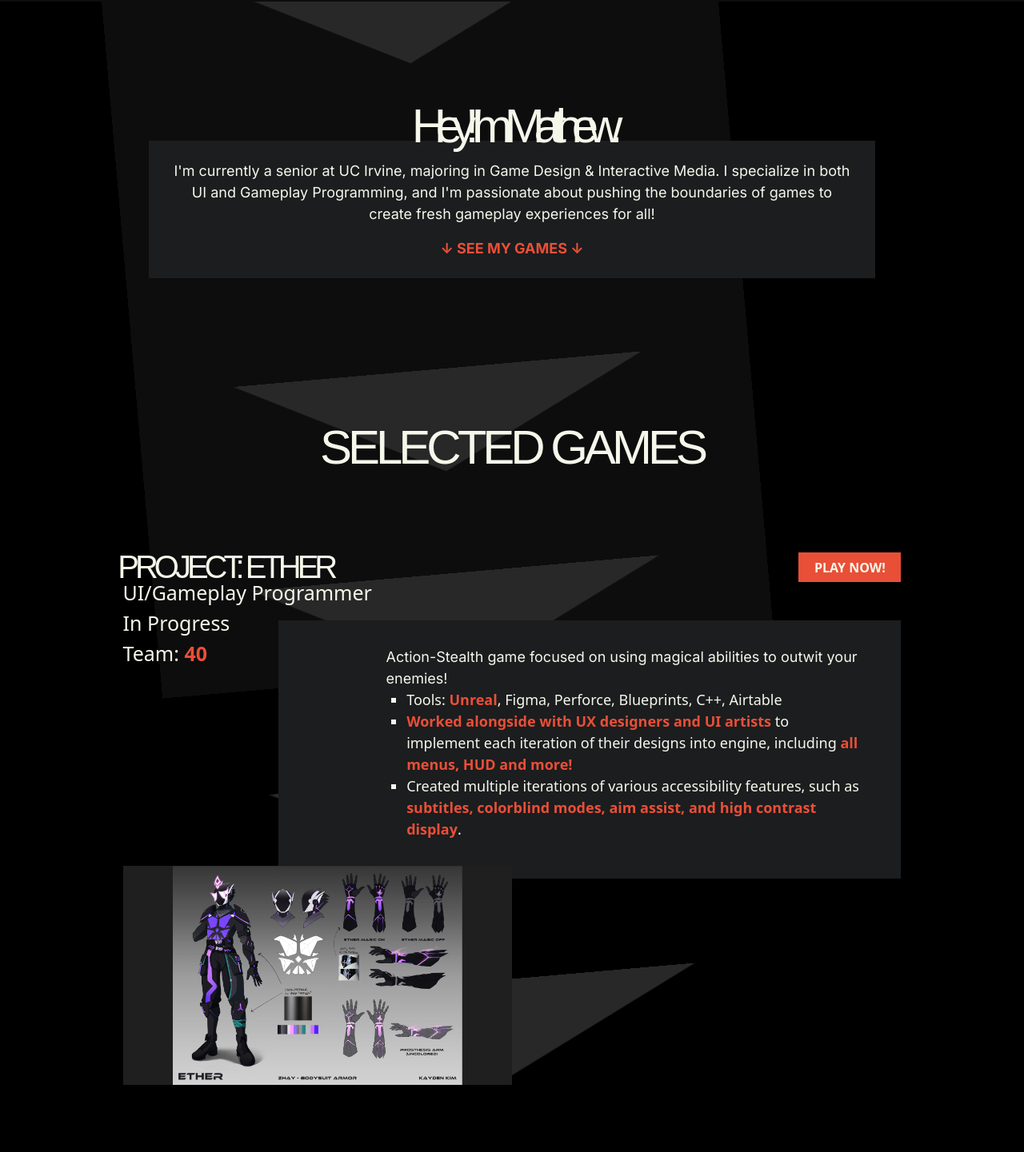
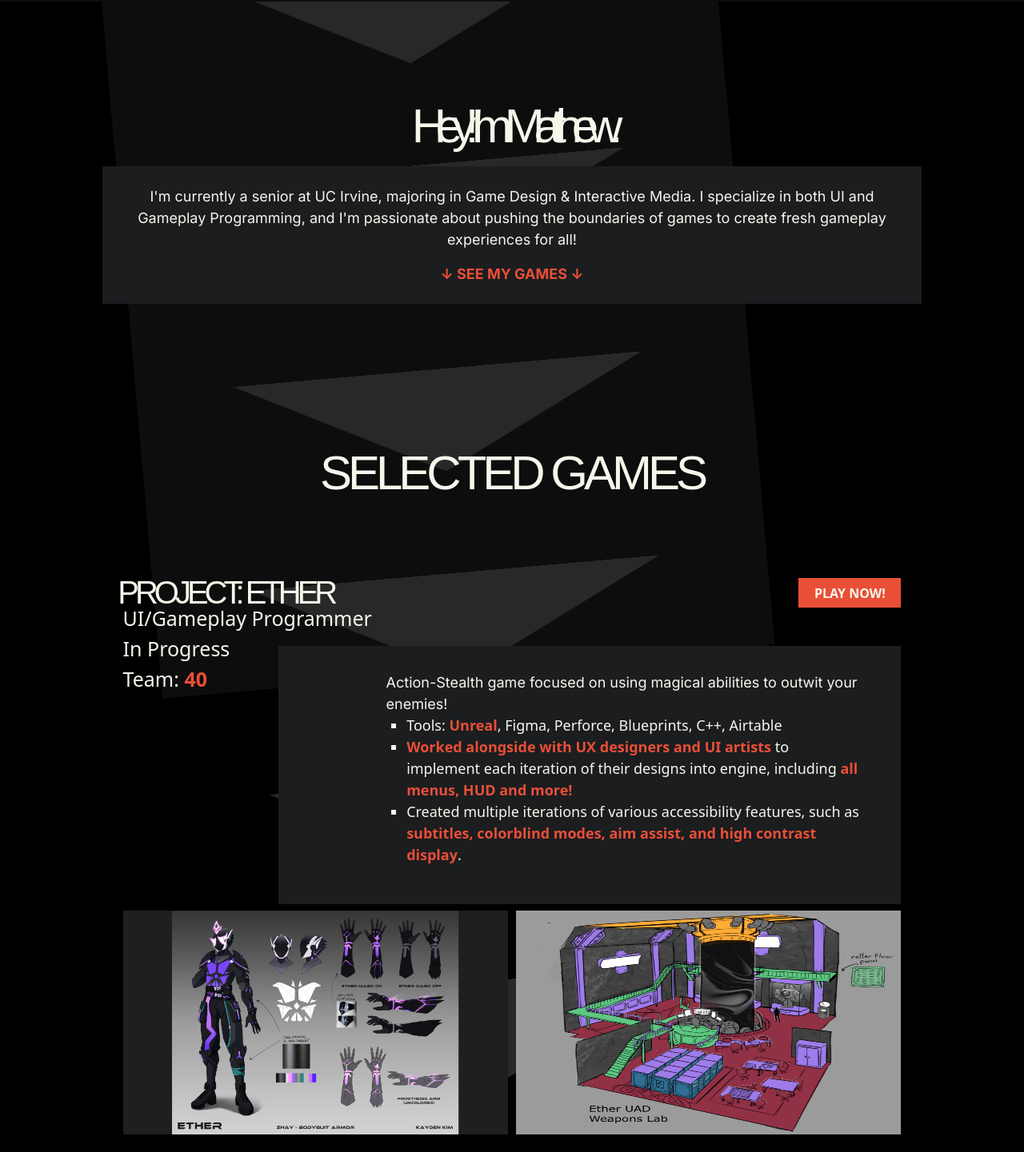
Before and after one commit to big-jungus/big-jungus.github.io, a React (Vite) app: page / in a window 1280 px wide. Shown: the part 46-1487 px from the top of the page at 80% size. Built offline with nearby package versions, Linux system fonts and the light colour scheme; a web font is replaced by a local one.

Commit message:
more progress

```diff
--- a/src/components/landing/About.tsx
+++ b/src/components/landing/About.tsx
@@ -17,7 +17,7 @@ function About() {
                     <ul/>
                     </p>
 
-                    <p className="highlight" onClick={() => NavNavigation("recent")}>↓ SEE MY GAMES ↓</p>
+                    <p className="highlight aboutHover" onClick={() => NavNavigation("recent")}>↓ SEE MY GAMES ↓</p>
 
                 </div>
             </div>
--- a/src/components/landing/Contact.tsx
+++ b/src/components/landing/Contact.tsx
@@ -12,8 +12,7 @@ function Contact(){
 
 
             <div className="contactBody">
-                <p>You can best reach me at
-                    <a href="mailto: matthewjung1010@gmail.com" target="_blank">matthewjung1010@gmail.com</a>
+                <p>You can best reach me at <a href="mailto: matthewjung1010@gmail.com" target="_blank">matthewjung1010@gmail.com</a>
                     , or at my <a href="mailto: matthewjung1010@gmail.com" target="_blank">LinkedIn</a>!
                     </p>
 
--- a/src/components/landing/ProjectsRecent.tsx
+++ b/src/components/landing/ProjectsRecent.tsx
@@ -1,7 +1,12 @@
 import "./css/stylesHome.css"
 import ETH_Icon from "/projectPictures/Ether/ETH1.png";
+import ETH_Icon2 from "/projectPictures/Ether/ETH2.jpg";
+
 import EDO_Icon from "/projectPictures/EdoEdo/EDO1.png";
+import EDO_Icon2 from "/projectPictures/EdoEdo/EDO2.png";
+
 import LR_Icon from "/projectPictures/LightRunner/LR1.jpg";
+import LR_Icon2 from "/projectPictures/LightRunner/LR2.gif";
 
 import { Button } from "react-bootstrap";
 
@@ -35,7 +40,7 @@ const Projects = ({
                     </div>
 
                     <div className="projectDescription">
-                        <Button bsPrefix="buttonLeft">PLAY NOW!</Button>
+                        <Button bsPrefix="buttonLeft" onClick={()=> window.open("https://www.google.com/", "_blank")}>PLAY NOW!</Button>
                         <div className="projectBodyLeft">
                             <ul>
                                 <p>Action-Stealth game focused on using magical abilities to outwit your enemies!</p>
@@ -49,6 +54,7 @@ const Projects = ({
 
                 <div className="projectImages">
                         <img src={ETH_Icon} className="projectIcon"></img>
+                        <img src={ETH_Icon2} className="projectIcon"/>
                 </div>
             </div>
 
@@ -65,7 +71,7 @@ const Projects = ({
                     </div>
 
                     <div className="projectDescription">
-                        <Button className="buttonRight">PLAY NOW!</Button>
+                        <Button bsPrefix="buttonRight" onClick={()=> window.open("https://www.google.com/", "_blank")}>PLAY NOW!</Button>
                         <div className="projectBodyRight">
                             <ul>
                                 <p>Rogue-like card game focused on cooking up dishes to defeat animated foods.</p>
@@ -79,6 +85,7 @@ const Projects = ({
 
                 <div className="projectImages">
                         <img src={EDO_Icon} className="projectIcon"></img>
+                        <img src={EDO_Icon2} className="projectIcon"></img>
                 </div>
             </div>
 
@@ -95,7 +102,7 @@ const Projects = ({
                     </div>
 
                     <div className="projectDescription">
-                        <Button className="buttonLeft">PLAY NOW!</Button>
+                        <Button bsPrefix="buttonLeft" onClick={()=> window.open("https://www.google.com/", "_blank")}>PLAY NOW!</Button>
                         <div className="projectBodyLeft">
                             <ul>
                                 <p>1 vs. 1 arena shooter focused on movement mechanics.</p>
@@ -110,6 +117,7 @@ const Projects = ({
 
                 <div className="projectImages">
                         <img src={LR_Icon} className="projectIcon"></img>
+                        <img src={LR_Icon2} className="projectIcon"></img>
                 </div>
             </div>
 
--- a/src/components/landing/css/stylesHome.css
+++ b/src/components/landing/css/stylesHome.css
@@ -177,7 +177,7 @@ p{
     display: flex;
     flex-direction: column;
 
-    width: 80vw;
+    width: 90vw;
     min-height: 20vh;
     margin-top: 10vh;
 }
@@ -204,7 +204,7 @@ p{
     flex: 1;
     align-self: center;
 
-    margin-top: -4vh;
+    margin-top: 0vh;
     padding: 0.5vw 0.5vw 0.5vw 0.5vw;
     width: 70%;
 }
@@ -228,6 +228,10 @@ p{
 
     color: #F6F7EB;
     background-color: #1B1D1F;
+}
+
+.aboutHover:hover {
+    cursor: pointer;
 }
 
 @media (max-width: 1400px) {
@@ -382,11 +386,14 @@ p{
 .projectImages {
     display: flex;
     flex-direction: row;
-    margin-top: -2vh;
+    justify-content: space-between;
+
+    margin-top: 1vh;
 }
 
 .projectIcon {
-    width: 50%;
+    width: 49.5%;
+    max-height: 35vh;
 }
 
 .projectDescription {
@@ -406,10 +413,24 @@ p{
     font-weight: 600;
 }
 
+.projectDescription .buttonLeft:hover {
+    background-color: #b0402f;
+}
+
 .projectDescription .buttonRight {
     width: 10vw;
     margin-top: 0.5vw;
     align-self: flex-start;
+    background-color: #E94F37;
+    color: #F6F7EB;
+    border-radius: 0;
+    border-width: 0;
+    padding: 0.5vw 0.5vw 0.5vw 0.5vw;
+    font-weight: 600;
+}
+
+.projectDescription .buttonRight:hover {
+    background-color: #b0402f;
 }
 
 .projectBodyLeft {
@@ -502,7 +523,7 @@ p{
     display: flex;
     flex-direction: column;
 
-    width: 80vw;
+    width: 95vw;
     min-height: 70vh;
     margin-top: 10vh;
 }
```
